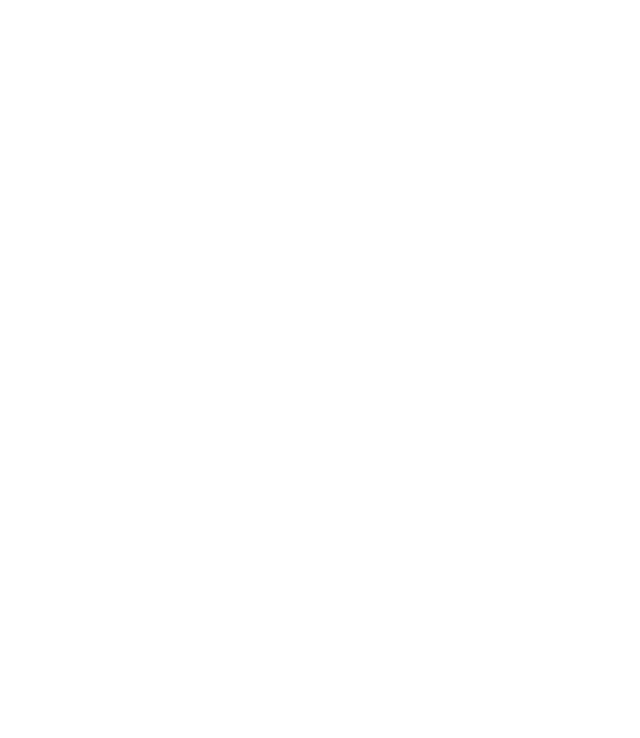
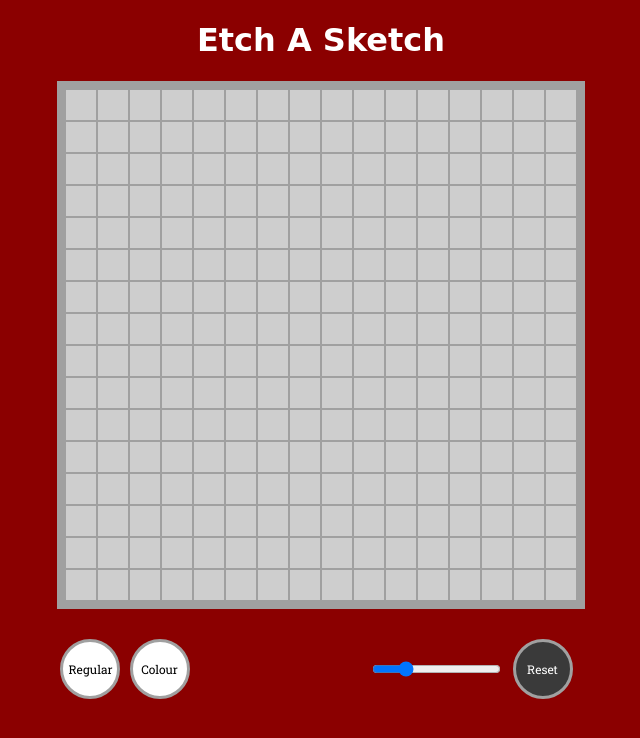
Before and after one commit to c3phal0p0d/etch-a-sketch, a plain HTML site: page index.html in a window 1280 px wide. Shown: the whole page, without its empty margins (319-959 px from the left). Drawn offline with Linux system fonts and the light colour scheme; a web font is replaced by a local one.

Commit message:
added css and layout

```diff
--- a/index.html
+++ b/index.html
@@ -2,9 +2,23 @@
 <html lang="en">
 <head>
     <meta charset="UTF-8">
+    <script src="script.js" defer></script>
+    <link rel="stylesheet" type="text/css" href="style.css" title="style">
     <title>Etch A Sketch</title>
 </head>
 <body>
+    <h1>Etch A Sketch</h1>
+    <div id="container"></div>
+    <div id="controls">
+        <button id="regular-mode">Regular</button>
+        <button id="colour-mode">Colour</button>
+        <div id="grid-size-selector">
+            <input type="range" value="16" min="1" max="64" id="range-slider" onmousemove="rangeSliderValue(this.value)" onchange="rangeSlider(this.value)">
+            <div id="progress-bar" style="width: 100%;"></div>
 
+        </div>
+        <button id="reset">Reset</button>
+
+    </div>
 </body>
 </html>
--- a/script.js
+++ b/script.js
@@ -0,0 +1,28 @@
+let gridSize = 16;
+let drawColour = '#3A3A3A';
+let isColorMode = false;
+const maxSize = 64;
+
+const container = document.querySelector('#container');
+container.setAttribute('style', `grid-template-columns: repeat(${gridSize}, 1fr)`);
+
+for (let i=0; i<gridSize**2; i++){
+    let square = document.createElement('div');
+    container.appendChild(square);
+}
+
+function draw(){
+    square.setAttribute('style', `background: ${drawColour};`);
+}
+
+function setModeToColour(){
+    return 0;
+}
+
+function setModeToRegular(){
+    return 0;
+}
+
+function setGridSize(){
+    return 0;
+}
--- a/style.css
+++ b/style.css
@@ -0,0 +1,61 @@
+@import url('https://fonts.googleapis.com/css2?family=Silkscreen:wght@700&display=swap');
+@import url('https://fonts.googleapis.com/css2?family=Bungee+Shade&display=swap');
+@import url('https://fonts.googleapis.com/css2?family=Milonga&display=swap');
+@import url('https://fonts.googleapis.com/css2?family=Roboto+Slab&display=swap');
+
+* {
+    text-align: center;
+    color: white;
+    background: darkred;
+}
+
+h1 {
+    font-family: Milonga, cursive;
+}
+
+#container {
+    background: #CECECE;
+    display: grid;
+    grid-template-columns: repeat(16, 1fr);
+    height: 512px;
+    width: 512px;
+    margin: auto;
+    border: 8px solid #A0A0A0;
+}
+
+#container div{
+    background: #CECECE;
+    border: 0.5px solid #A0A0A0;
+}
+
+#controls{
+    margin: 30px;
+    display: flex;
+    justify-content: center;
+    font-family: Roboto Slab, sans-serif;
+}
+
+button {
+    background: white;
+    border: 3px solid #A0A0A0;
+    border-radius: 100%;
+    height: 60px;
+    width: 60px;
+    color: black;
+    margin-bottom: 20px;
+    margin-right: 10px;
+    font-family: Roboto Slab, sans-serif;
+    font-size: 12px;
+}
+
+#reset {
+    margin-left: 10px;
+    background: #3A3A3A;
+    border: 3px solid #A0A0A0;
+    color: white;
+}
+
+#grid-size-selector{
+    margin-left: 170px;
+    margin-top: 20px;
+}
```
